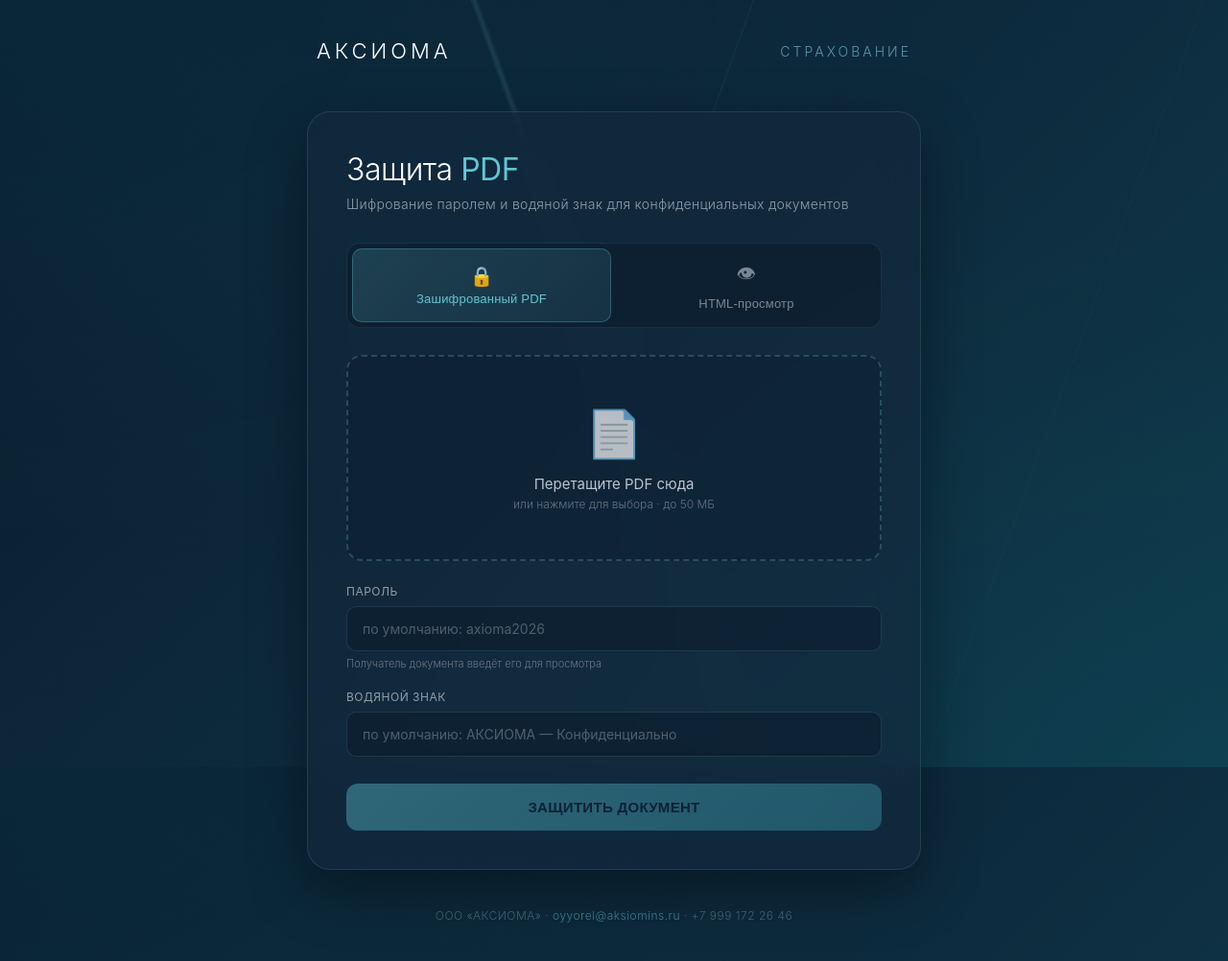
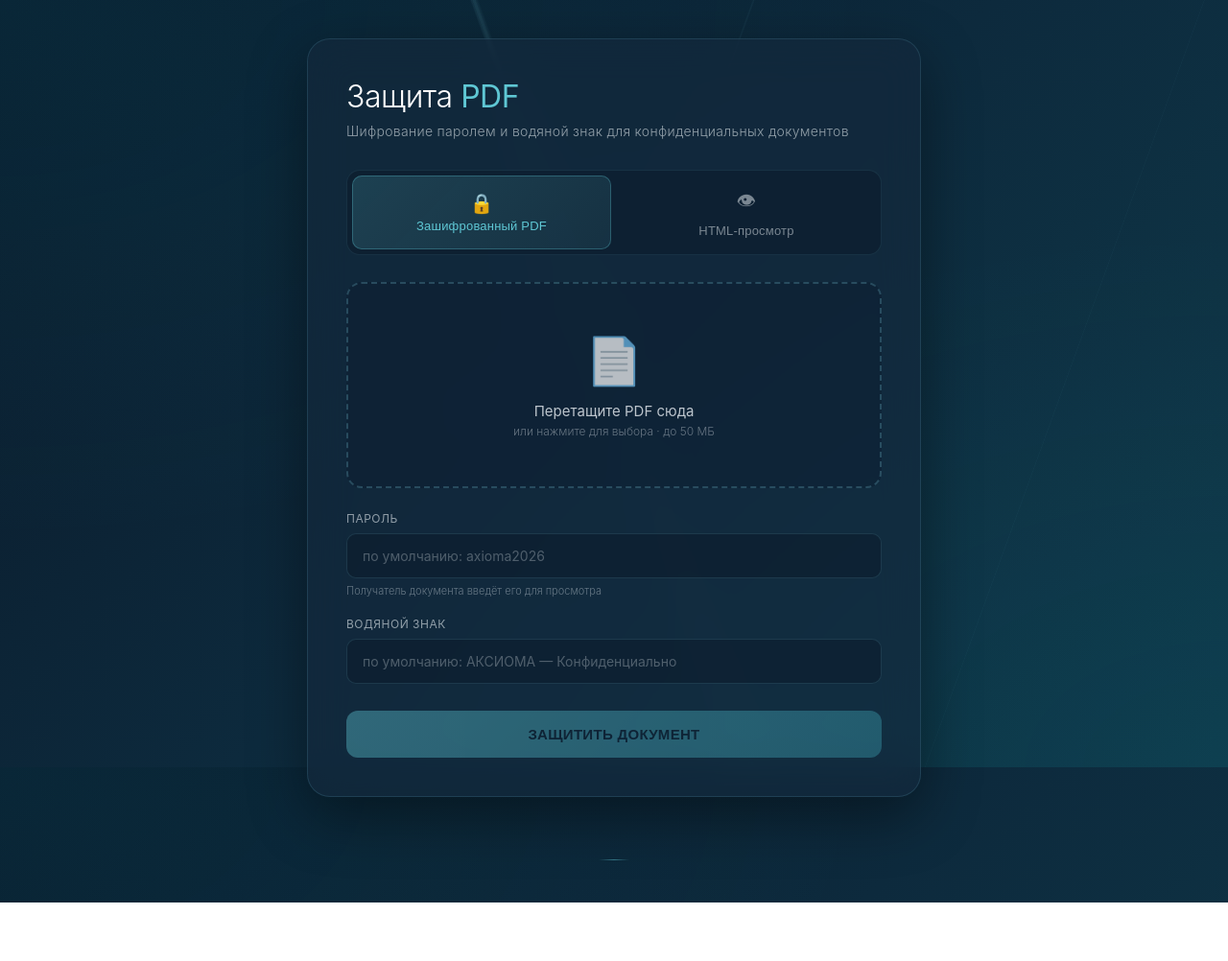
Before and after one commit to Tigrakot/pdf-protector-aksioma, a website: page public/index.html in a window 1280 px wide. Shown: the whole page at 96% size. After the commit the page ends 941 px from the top, so only its background shows below. Drawn offline with Linux system fonts and the light colour scheme.

Commit message:
Style: remove brand header and contact footer — pure visual style only

```diff
--- a/public/index.html
+++ b/public/index.html
@@ -303,20 +303,17 @@
   }
   @keyframes spin { to { transform: rotate(360deg); } }
 
-  /* Подвал — контакты */
+  /* Подвал — только лёгкая подпись */
   .footer {
-    margin-top: 40px;
+    margin-top: 50px;
     text-align: center;
-    color: rgba(232, 238, 242, 0.3);
-    font-size: 12px;
-    font-weight: 300;
-    letter-spacing: 0.5px;
   }
-  .footer a {
-    color: rgba(95, 199, 212, 0.6);
-    text-decoration: none;
+  .footer-mark {
+    display: inline-block;
+    width: 32px;
+    height: 1px;
+    background: linear-gradient(90deg, transparent 0%, rgba(95, 199, 212, 0.5) 50%, transparent 100%);
   }
-  .footer a:hover { color: #5fc7d4; }
 
   /* Hint под полями */
   .field-hint {
@@ -329,11 +326,6 @@
 </head>
 <body>
   <div class="wrapper">
-    <div class="brand">
-      <div class="brand-logo">АКСИОМА</div>
-      <div class="brand-section">СТРАХОВАНИЕ</div>
-    </div>
-
     <div class="container">
       <h1 class="title">Защита <span class="title-accent">PDF</span></h1>
       <p class="subtitle">Шифрование паролем и водяной знак для конфиденциальных документов</p>
@@ -375,7 +367,7 @@
     </div>
 
     <div class="footer">
-      ООО «АКСИОМА» · <a href="mailto:oyyorel@aksiomins.ru">oyyorel@aksiomins.ru</a> · +7 999 172 26 46
+      <span class="footer-mark"></span>
     </div>
   </div>
 
```
